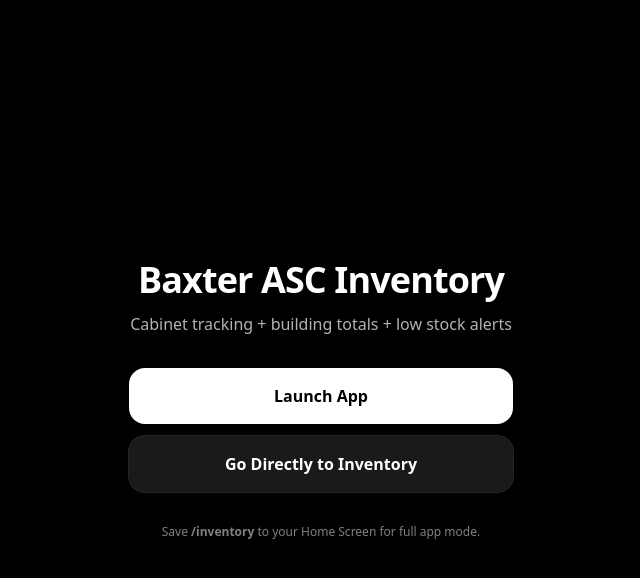
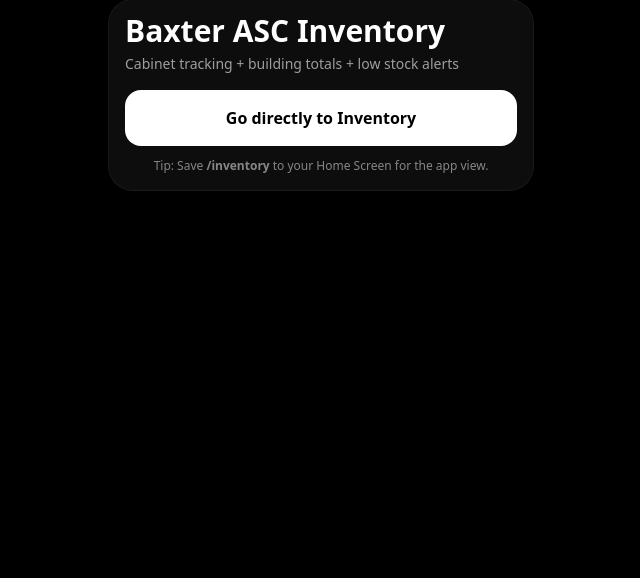
Before and after one commit to ASC-Harrison/nextjs-with-supabase, a Next.js app: page / in a window 1280 px wide. Shown: the top 578 px of the page, without its empty margins (319-959 px from the left). Built offline with nearby package versions, Linux system fonts and the light colour scheme.

Commit message:
Update page.tsx

```diff
--- a/app/page.tsx
+++ b/app/page.tsx
@@ -1,35 +1,29 @@
+import Link from "next/link";
+
 export default function HomePage() {
   return (
-    <main className="min-h-screen w-full bg-black text-white flex items-center justify-center px-6">
-      <div className="w-full max-w-xl text-center">
-        <h1 className="text-4xl font-extrabold tracking-tight">
-          Baxter ASC Inventory
-        </h1>
+    <div className="min-h-screen w-full flex justify-center">
+      <div className="w-full max-w-md px-3 pb-6" style={{ paddingTop: "env(safe-area-inset-top)" }}>
+        <div className="rounded-3xl bg-white/5 p-4 ring-1 ring-white/10">
+          <div className="text-3xl font-extrabold leading-none">Baxter ASC Inventory</div>
+          <div className="mt-2 text-sm text-white/60">
+            Cabinet tracking + building totals + low stock alerts
+          </div>
 
-        <p className="mt-3 text-white/70">
-          Cabinet tracking + building totals + low stock alerts
-        </p>
+          <div className="mt-4 grid gap-3">
+            <Link
+              href="/inventory"
+              className="w-full rounded-2xl bg-white px-4 py-4 text-black font-semibold text-center"
+            >
+              Go directly to Inventory
+            </Link>
 
-        <div className="mt-8 flex flex-col gap-3 items-center">
-          <a
-            href="/launch"
-            className="w-full max-w-sm rounded-2xl bg-white text-black px-5 py-4 font-bold"
-          >
-            Launch App
-          </a>
-
-          <a
-            href="/inventory"
-            className="w-full max-w-sm rounded-2xl bg-white/10 text-white px-5 py-4 font-semibold ring-1 ring-white/15"
-          >
-            Go Directly to Inventory
-          </a>
-        </div>
-
-        <div className="mt-8 text-xs text-white/50">
-          Save <span className="font-semibold">/inventory</span> to your Home Screen for full app mode.
+            <div className="text-xs text-white/50 text-center">
+              Tip: Save <span className="font-semibold">/inventory</span> to your Home Screen for the app view.
+            </div>
+          </div>
         </div>
       </div>
-    </main>
+    </div>
   );
 }
```
